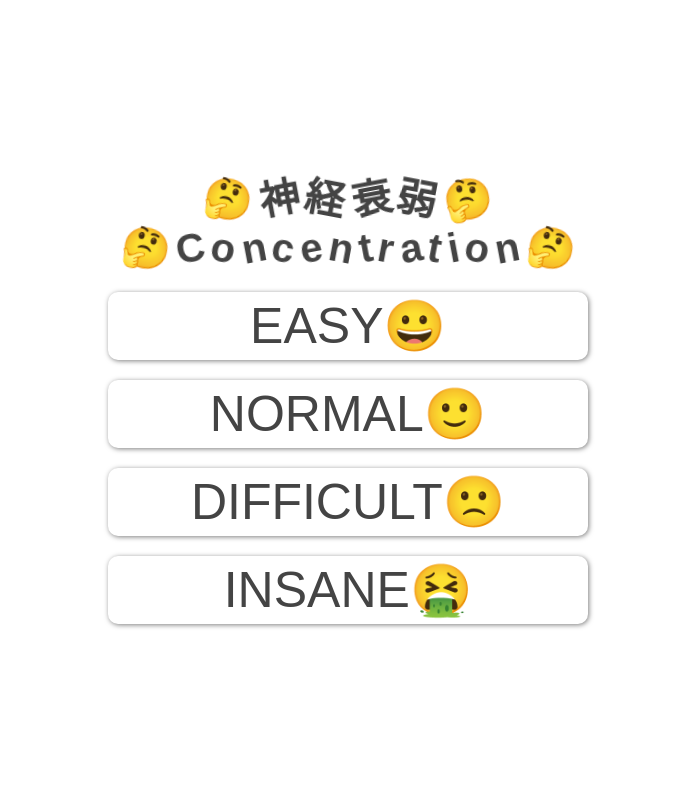
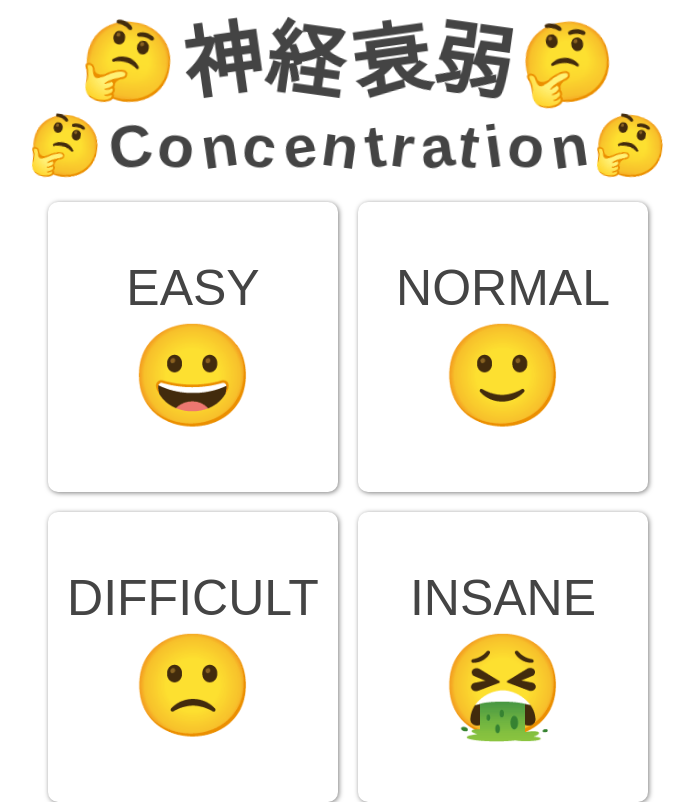
Before and after one commit to Tsuyoshi84/concentration, an Angular app: page / in a window 1280 px wide. Shown: the whole page, without its empty margins (292-986 px from the left). Built offline with nearby package versions, Linux system fonts and the light colour scheme; no server answers.

Commit message:
Modify top page design

```diff
--- a/src/app/modules/game/components/top/top.component.html
+++ b/src/app/modules/game/components/top/top.component.html
@@ -1,14 +1,14 @@
 <section class="container">
   <div class="inner-container">
     <div class="title">
-      <div>
+      <div class="main">
         <span class="rotate">🤔</span>
         <span class="rotate" *ngFor="let c of '神経衰弱'.split(''); index as i">{{
           c
         }}</span
         ><span class="rotate">🤔</span>
       </div>
-      <div>
+      <div class="sub">
         <span class="rotate">🤔</span>
         <span
           class="rotate"
--- a/src/app/modules/game/components/top/top.component.sass
+++ b/src/app/modules/game/components/top/top.component.sass
@@ -8,12 +8,15 @@
 
   .inner-container
     text-align: center
-    width: clamp(280px, calc(100vw - 32px), 480px)
+    width: clamp(280px, calc(100vw - 32px), 680px)
 
 .title
   font-size: 2.5rem
   font-weight: bold
-  margin-bottom: 1rem
+  margin-bottom: 2rem
+  .main
+    font-size: 1.3em
+
 
 .rotate
   display: inline-block
@@ -26,16 +29,23 @@
 
   @keyframes rotate-anime
     0%
-      transform: rotate(-20deg)
+      transform: rotate(-15deg)
     100%
-      transform: rotate(20deg)
+      transform: rotate(15deg)
+
+.button-container
+  display: grid
+  justify-items: center
+  grid-template-columns: 100%
+  grid-template-rows: auto auto auto auto
+  column-gap: 16px
+  row-gap: 16px
 
 .start-button
   color: #444
   font-size: 4rem
   background-color: #fff
   width: 100%
-  margin: 1rem 0
   padding: 0.5rem
   transition: transform 0.2s
   box-shadow: 1px 1px 3px 0 hsla(0, 99%, 0%, 0.5)
@@ -52,12 +62,30 @@
     display: inline-block
 
 @media only screen and (min-width: $device-tablet)
+  $button-size: 29rem
+  $button-gap: 2rem
+
   .title
-    font-size: 2rem
+    font-size: 5rem
+  .button-container
+    display: grid
+    width: calc(#{$button-size} * 2 + #{$button-gap})
+    margin: 0 auto
+    grid-template-columns: auto auto
+    grid-template-rows: auto auto
+    column-gap: $button-gap
+    row-gap: $button-gap
   .start-button
     font-size: 5rem
+    width: $button-size
+    height: $button-size
     box-shadow: 1px 1px 5px 0 hsla(0, 99%, 0%, 0.5)
+    &:hover
+      box-shadow: 1px 1px 10px 0 hsla(0, 99%, 0%, 0.5)
+    .icon
+      display: block
+      font-size: 10rem
 
-@media only screen and (min-width: $device-tablet)
+@media only screen and (min-width: $device-laptop)
   .title
-    font-size: 4rem
+    font-size: 6rem
```
